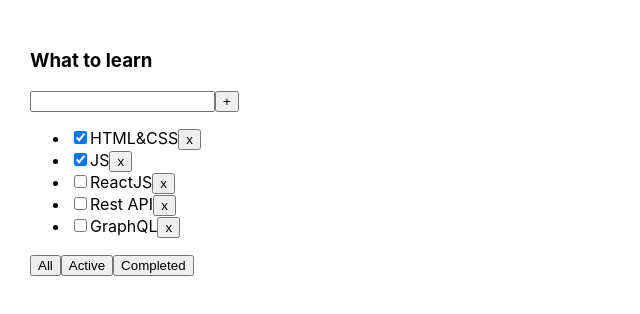
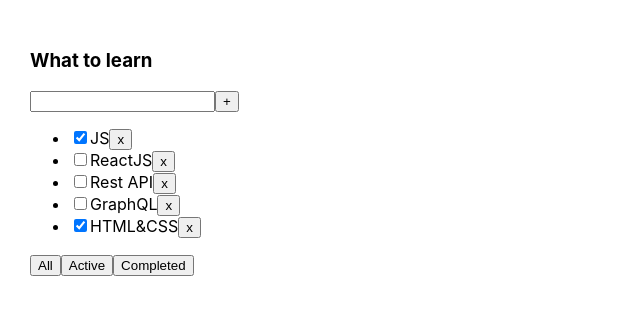
Before and after one commit to EugeneMNS/todolist-ts, a React (Create React App) app: page / in a window 1280 px wide. Shown: the top 314 px of the page, without its empty margins (0-640 px from the left). Built offline with nearby package versions, Linux system fonts and the light colour scheme.

Commit message:
Lesson №3

```diff
--- a/package.json
+++ b/package.json
@@ -10,10 +10,12 @@
     "@types/node": "^12.0.0",
     "@types/react": "^16.9.0",
     "@types/react-dom": "^16.9.0",
+    "@types/uuid": "^8.3.4",
     "react": "^16.13.1",
     "react-dom": "^16.13.1",
     "react-scripts": "3.4.1",
-    "typescript": "~3.7.2"
+    "typescript": "~3.7.2",
+    "uuid": "^8.3.2"
   },
   "scripts": {
     "start": "react-scripts start",
--- a/src/App.tsx
+++ b/src/App.tsx
@@ -1,4 +1,5 @@
 import React, { useState } from 'react';
+import { v1 } from 'uuid';
 import './App.css';
 import { Todolist } from './Todolist';
 
@@ -7,18 +8,22 @@
 function App() {
 
     let [tasks, setTasks] = useState([
-        { id: 1, title: "HTML&CSS", isDone: true },
-        { id: 2, title: "JS", isDone: true },
-        { id: 3, title: "ReactJS", isDone: false },
-        { id: 4, title: "Rest API", isDone: false },
-        { id: 5, title: "GraphQL", isDone: false },
+        { id: v1(), title: "JS", isDone: true },
+        { id: v1(), title: "ReactJS", isDone: false },
+        { id: v1(), title: "Rest API", isDone: false },
+        { id: v1(), title: "GraphQL", isDone: false },
+        { id: v1(), title: "HTML&CSS", isDone: true },
     ]);
 
-    function removeTask(id: number) {
+    function removeTask(id: string) {
         let filteredTasks = tasks.filter(t => t.id != id);
         setTasks(filteredTasks);
     }
-
+    function addTask(title: string) {
+        let task={id: v1(),title:title,isDone:false};
+        let newTasks=[task,...tasks];
+        setTasks(newTasks);
+    }
     let [filter, setFilter] = useState<FilterValuesType>("all");
 
     let tasksForTodolist = tasks;
@@ -39,7 +44,8 @@
             <Todolist title="What to learn"
                 tasks={tasksForTodolist}
                 removeTask={removeTask}
-                changeFilter={changeFilter} />
+                changeFilter={changeFilter}
+                addTask={addTask} />
         </div>
     );
 }
--- a/src/Todolist.tsx
+++ b/src/Todolist.tsx
@@ -1,8 +1,8 @@
-import React from 'react';
+import React, {ChangeEvent, KeyboardEvent, useState } from 'react';
 import { FilterValuesType } from './App';
 
 type TaskType = {
-    id: number
+    id: string
     title: string
     isDone: boolean
 }
@@ -10,36 +10,52 @@
 type PropsType = {
     title: string
     tasks: Array<TaskType>
-    removeTask: (taskId: number) => void
+    removeTask: (taskId: string) => void
     changeFilter: (value: FilterValuesType) => void
+    addTask: (title:string) => void
 }
 
 export function Todolist(props: PropsType) {
+    let [title, setTitle]=useState("")
+    const addTask = () => {
+        props.addTask(title);
+        setTitle("");
+    };
+    const onChangeHandler = (e: ChangeEvent<HTMLInputElement>) => {
+        setTitle(e.currentTarget.value);
+    };
+    const onKeyPressHandler = (e: KeyboardEvent<HTMLInputElement>) => {
+        if (e.charCode === 13) {
+            addTask();
+        }
+    };
+    const onAllClickHandler = () => props.changeFilter("all");
+    const onActiveClickHandler = () => props.changeFilter("active");
+    const onCompletedClickHandler = () => props.changeFilter("completed");
     return <div>
         <h3>{props.title}</h3>
         <div>
-            <input />
-            <button>+</button>
+            <input value={title}
+            onChange={onChangeHandler}
+            onKeyPress={onKeyPressHandler}
+            />
+            <button onClick={addTask}>+</button>
         </div>
         <ul>
             {
-                props.tasks.map(t => <li key={t.id}>
+                props.tasks.map(t =>{
+                    const onClickHandler = () => props.removeTask(t.id);
+                    return  <li key={t.id}>
                     <input type="checkbox" checked={t.isDone} />
                     <span>{t.title}</span>
-                    <button onClick={() => { props.removeTask(t.id) }}>x</button>
-                </li>)
+                    <button onClick={onClickHandler}>x</button>
+                </li>})
             }
         </ul>
         <div>
-            <button onClick={() => { props.changeFilter("all") }}>
-                All
-            </button>
-            <button onClick={() => { props.changeFilter("active") }}>
-                Active
-            </button>
-            <button onClick={() => { props.changeFilter("completed") }}>
-                Completed
-            </button>
+            <button onClick={onAllClickHandler}>All </button>
+            <button onClick={onActiveClickHandler}>Active</button>
+            <button onClick={onCompletedClickHandler}>Completed</button>
         </div>
     </div>
 }
```
Also changed, not shown: 1 other file (tests, documents, lock files or other folders).
